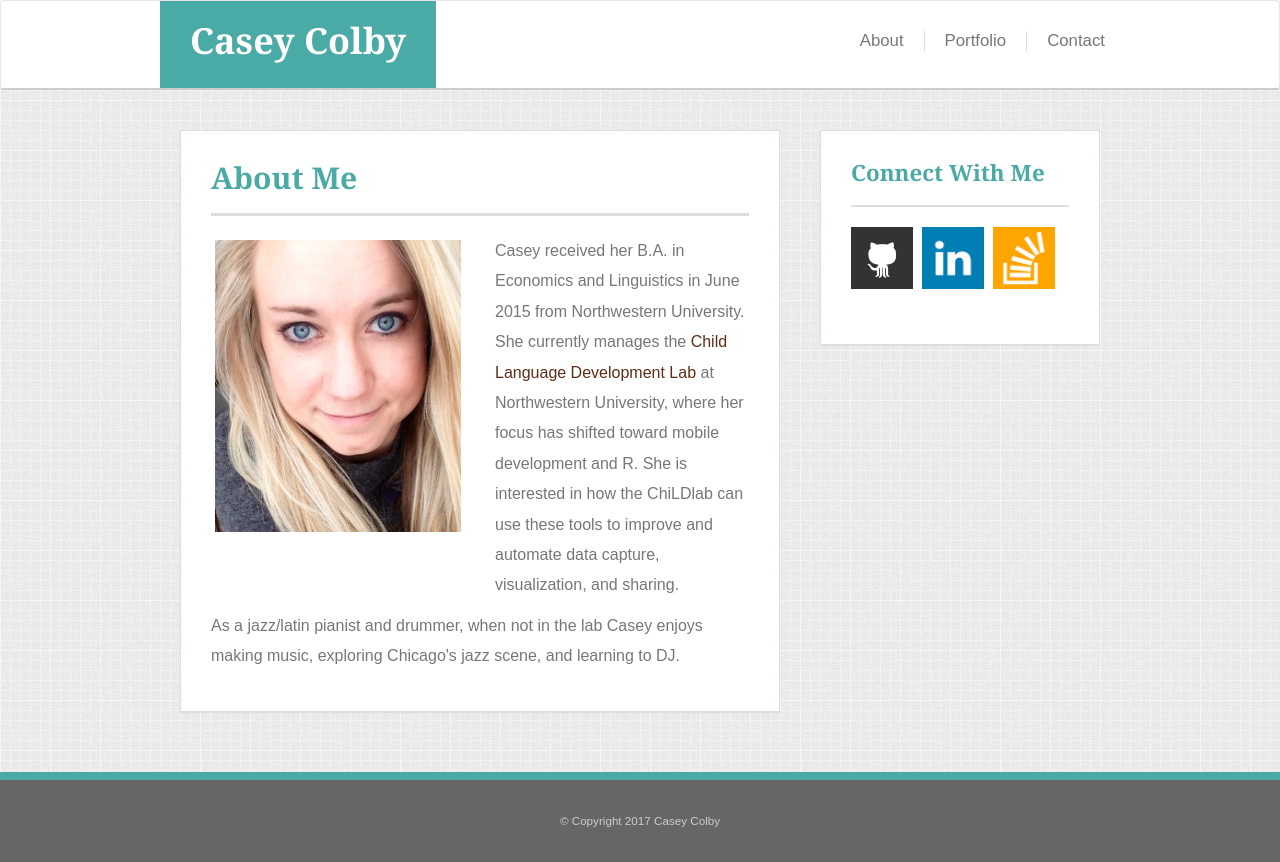
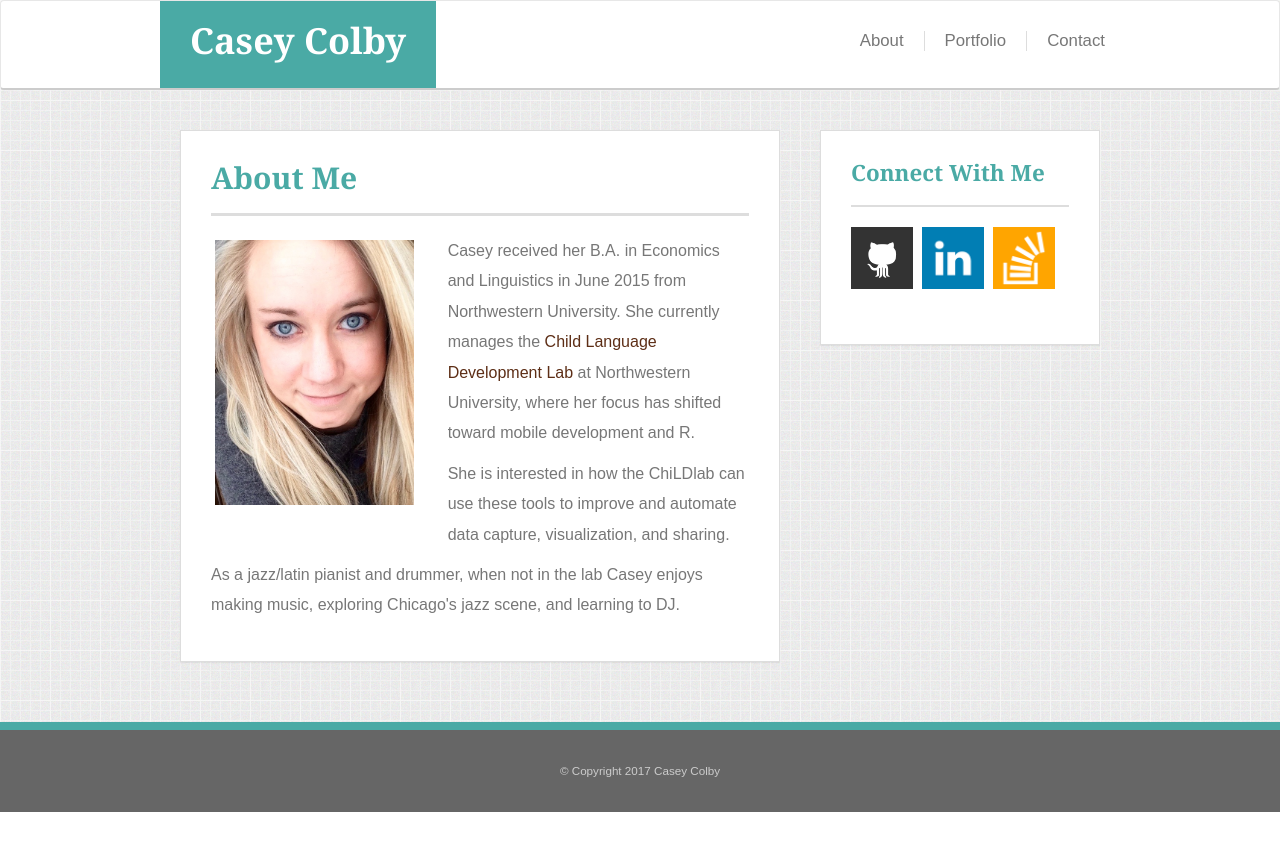
Before and after one commit to cecolby11/Bootstrap-Portfolio, a PHP site: page / in a window 1280 px wide. After the commit the page ends 812 px from the top, so only its background shows below. Run offline with PHP 8.4, Linux system fonts and the light colour scheme.

Commit message:
fixing headshot positioning

```diff
--- a/assets/css/style.css
+++ b/assets/css/style.css
@@ -144,19 +144,20 @@ a.thumbnail:active {
 .about_me a {
   color: #5D2E16;
   text-decoration: none;
+  border: ;
 }
 .about_me p a:hover {
   color: #AA6B4A;
 }
 .about_me .thumbnail {
-  padding: none;
+  border-radius: 0;
   border: none;
-  border-radius: 0;
-  float: left;
   width: 100%;
-  max-height: 300px;
-  min-height: 250px;
-  object-fit: cover;/* crop and center*/
+  max-height: 350px;
+  margin: auto; /*center in col*/
+  object-fit: cover; /*center and crop as needed*/
+  object-position: 50% 40%; /*shift up */
+  padding-bottom: 20px;
 }
 
 /* contact form elements */
--- a/index.html
+++ b/index.html
@@ -60,11 +60,14 @@
 
           <div class="row">
           <!-- panel content -->
-            <div class="col-xs-12 col-sm-6 col-md-6">
+            <div class="col-xs-12 col-sm-7 col-md-5">
               <img class="thumbnail img-responsive" src="assets/images/Casey.jpg" alt="Casey Colby headshot">
             </div>
-            <div class="col-xs-12 col-sm-6 col-md-6">
-              <p>Casey received her B.A. in Economics and Linguistics in June 2015 from Northwestern University. She currently manages the <a href="http://childlab.northwestern.edu" target="_blank">Child Language Development Lab</a> at Northwestern University, where her focus has shifted toward mobile development and R. She is interested in how the ChiLDlab can use these tools to improve and automate data capture, visualization, and sharing.</p>
+            <div class="col-xs-12 col-sm-5 col-md-7">
+              <p>Casey received her B.A. in Economics and Linguistics in June 2015 from Northwestern University. She currently manages the <a href="http://childlab.northwestern.edu" target="_blank">Child Language Development Lab</a> at Northwestern University, where her focus has shifted toward mobile development and R.</p>
+            </div>
+            <div class="col-md-7 col-sm-12 col-xs-12">
+              <p>She is interested in how the ChiLDlab can use these tools to improve and automate data capture, visualization, and sharing.</p>
             </div>
             <div class="col-xs-12 col-sm-12 col-md-12">
               <p>As a jazz/latin pianist and drummer, when not in the lab Casey enjoys making music, exploring Chicago's jazz scene, and learning to DJ.</p>
```
